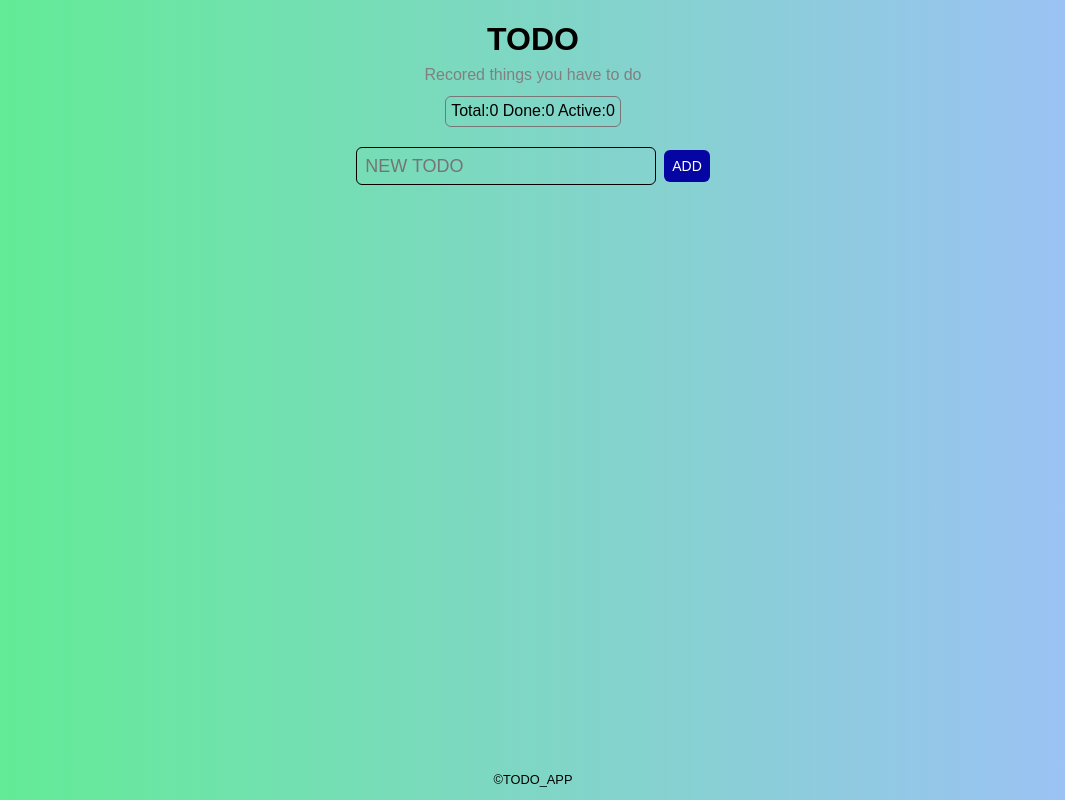
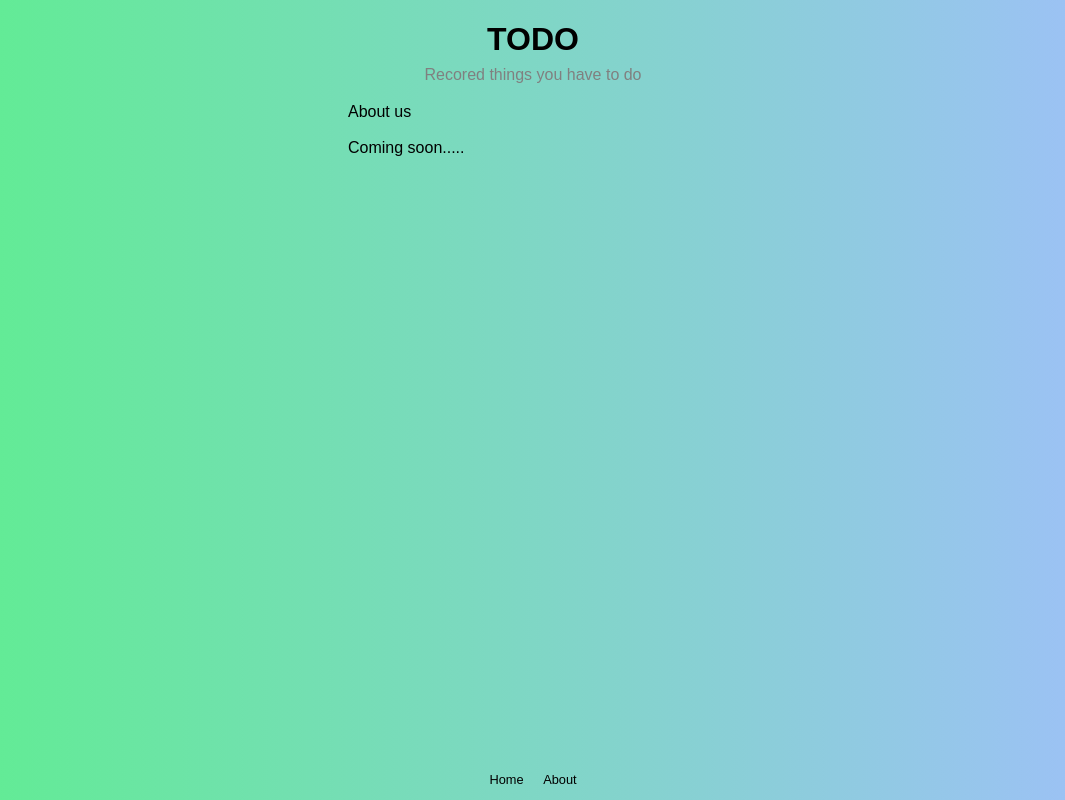
Before and after one commit to developer2239/my-vite-vue2, a Vue app: page /about in a window 1280 px wide. Shown: the whole page, without its empty margins (107-1172 px from the left). Built offline with nearby package versions, Linux system fonts and the light colour scheme.

Commit message:
Routingロジック追加

```diff
--- a/src/App.vue
+++ b/src/App.vue
@@ -1,14 +1,14 @@
 <script setup>
 import TheHeader from './components/TheHeader.vue';
 import TheFooter from './components/TheFooter.vue';
-import MainTodo from './components/MainTodo.vue';
+// import MainTodo from './components/MainTodo.vue';
 </script>
 
 <template>
   <div class="back_ground">
     <div class="wrap">
       <TheHeader></TheHeader>
-      <MainTodo></MainTodo>
+      <main class="main"><RouterView /></main>
       <TheFooter></TheFooter>
     </div>
   </div>
--- a/src/components/TheFooter.vue
+++ b/src/components/TheFooter.vue
@@ -1,6 +1,9 @@
 <template>
   <footer class="footer">
-    <small class="copyright">&copy;TODO_APP</small>
+    <small class="footer_contents">
+      <RouterLink class="footer_links" to="/"> Home </RouterLink>
+      <RouterLink class="footer_links" to="/About"> About </RouterLink>
+    </small>
   </footer>
 </template>
 
@@ -11,7 +14,13 @@
   position: absolute;
   bottom: 0;
 }
-.copyright {
+.footer_contents {
   height: 20px;
 }
+.footer_links {
+  margin: 8px;
+}
+.footer_links:hover {
+  text-decoration: underline;
+}
 </style>
--- a/src/main.js
+++ b/src/main.js
@@ -1,4 +1,5 @@
 import { createApp } from 'vue';
 import App from './App.vue';
+import { router } from './router';
 
-createApp(App).mount('#app');
+createApp(App).use(router).mount('#app');
--- /dev/null
+++ b/src/pages/About.vue
@@ -0,0 +1,6 @@
+<template>
+  <br />
+  <div>About us</div>
+  <br />
+  <div>Coming soon.....</div>
+</template>
--- a/src/components/MainTodo.vue
+++ b/src/pages/MainTodo.vue
@@ -1,9 +1,9 @@
 <script setup>
 import { ref } from 'vue';
 import { useTodoList } from '../composables/useTodoList';
-import ButtonAdd from './buttons/ButtonAdd.vue';
-import ButtonEdit from './buttons/ButtonEdit.vue';
-import ButtonDel from './buttons/ButtonDel.vue';
+import ButtonAdd from '../components/buttons/ButtonAdd.vue';
+import ButtonEdit from '../components/buttons/ButtonEdit.vue';
+import ButtonDel from '../components/buttons/ButtonDel.vue';
 const todoRef = ref('');
 const isEditRef = ref(false);
 const { todoListRef, add, show, edit, del, check, countFin } = useTodoList();
@@ -119,7 +119,7 @@ const changeCheck = (id) => {
   color: #777;
 }
 .count_panel {
-  border: 1px solid #777;
+  border: 1px solid black;
   border-radius: 6px;
   padding: 5px;
   text-align: center;
--- /dev/null
+++ b/src/pages/NotFound.vue
@@ -0,0 +1,28 @@
+<template>
+  <div class="error">
+    <p class="error_code">404</p>
+    <div class="msg">
+      <p>Page</p>
+      <p>Not</p>
+      <p>Found</p>
+    </div>
+  </div>
+</template>
+<style scoped>
+.error {
+  border: 1px solid black;
+  border-radius: 8px;
+  display: flex;
+  justify-content: center;
+  margin: 30px;
+  padding: 30px;
+}
+.error_code {
+  font-weight: bold;
+  font-size: 45px;
+  margin-right: 25px;
+}
+.msg {
+  color: gray;
+}
+</style>
--- /dev/null
+++ b/src/router/index.js
@@ -0,0 +1,24 @@
+import { createRouter, createWebHistory } from 'vue-router';
+
+const routes = [
+  {
+    path: '/',
+    name: 'MainTodo',
+    component: () => import('../pages/MainTodo.vue'),
+  },
+  {
+    path: '/about',
+    name: 'About',
+    component: () => import('../pages/About.vue'),
+  },
+  {
+    path: '/:pathMatches(.*)*',
+    name: 'Notfound',
+    component: () => import('../pages/NotFound.vue'),
+  },
+];
+
+export const router = createRouter({
+  history: createWebHistory(),
+  routes,
+});
```
